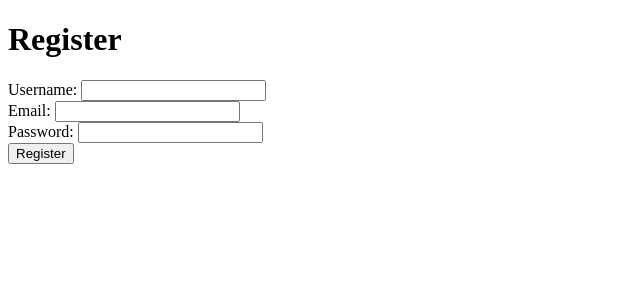
After one commit to NikyRosatti/Dungeon-Crawler-AI, a Flask app: page /register in a window 1280 px wide. The commit adds this page. Shown: the top 300 px of the page, without its empty margins (0-640 px from the left). Run offline with Flask 3, Linux system fonts and the light colour scheme.

Commit message:
Implementacion del login y register en conjunto con la base de datos, creacion del modelo User

```diff
--- a/front/app.py
+++ b/front/app.py
@@ -1,20 +1,98 @@
-from flask import Flask, redirect, render_template, request, url_for
+from flask import Flask, redirect, render_template, request, url_for, session
 from flask_socketio import SocketIO, emit
+from flask_migrate import Migrate
+from database.models import db, User
+from sqlalchemy import or_
 import threading
 import time
+from functools import wraps
 
 app = Flask(__name__)
+
+# Configuración de la base de datos (en este caso SQLite)
+app.config['SQLALCHEMY_DATABASE_URI'] = 'sqlite:///users.db'
+app.config['SQLALCHEMY_TRACK_MODIFICATIONS'] = False
+app.config['SECRET_KEY'] = 'mysecretkey'  # Necesario para usar sesiones
+
+# Inicializar la base de datos con la aplicación
+db.init_app(app)
 socketio = SocketIO(app)
 
-@app.route('/login', methods=['GET','POST'])
+# Crear la base de datos y las tablas si no existen
+with app.app_context():
+    db.create_all()
+
+# Decorador para proteger rutas
+def login_required(f):
+    @wraps(f)
+    def decorated_function(*args, **kwargs):
+        if 'user_id' not in session:
+            return redirect(url_for('login'))  # Redirigir al login si no está autenticado
+        return f(*args, **kwargs)
+    return decorated_function
+
+@app.route('/login', methods=['GET', 'POST'])
 def login():
-    if (request.method == 'POST'):
-        username = request.form['first']
+    if request.method == 'POST':
+        username = request.form['username']
         password = request.form['password']
-        return redirect(url_for('home'))
+
+        # Buscar el usuario en la base de datos
+        user = User.query.filter(or_(User.username == username, User.email == username)).first()
+
+        # Verificar si el usuario existe y la contraseña es correcta
+        if user and user.password == password:
+            session['user_id'] = user.id  # Guardar el ID del usuario en la sesión
+            return redirect(url_for('home'))
+        else:
+            return render_template('login.html', error='Credenciales incorrectas')
 
     return render_template('login.html')
 
+@app.route('/logout')
+def logout():
+    session.pop('user_id', None)  # Eliminar la sesión del usuario
+    return redirect(url_for('login'))
+
+# Ruta protegida, solo accesible si se ha iniciado sesión
+@app.route('/home')
+@login_required
+def home():
+    if 'user_id' in session:
+        return "Bienvenido al Home!"
+    else:
+        return redirect(url_for('login'))
+
+@app.route('/register', methods=['GET', 'POST'])
+def register():
+    if request.method == 'POST':
+        username = request.form['username']
+        password = request.form['password']
+        email = request.form['email']
+
+        # Comprobar si ya existe un usuario con ese nombre o correo
+        existing_user = User.query.filter(
+            or_(User.username == username, User.email == email)
+        ).first()
+
+        if existing_user:
+            # Si el usuario ya existe, devolver un mensaje de error
+            return render_template('register.html', error="Usuario ya registrado")
+
+        # Crear un nuevo usuario
+        new_user = User(username=username, password=password, email=email,)
+
+        # Añadir el nuevo usuario a la base de datos
+        db.session.add(new_user)
+        db.session.commit()
+
+        # Guardar el ID del nuevo usuario en la sesión
+        session['user_id'] = new_user.id
+
+        # Redirigir al home o a la página que prefieras después del registro
+        return redirect(url_for('login'))
+
+    return render_template('register.html')
 
 if __name__ == '__main__':
     socketio.run(app, debug=True)
--- a/front/templates/login.html
+++ b/front/templates/login.html
@@ -27,7 +27,7 @@
                 <form action="/login" method="post" class="login-form">
                     <div>
                         <label for="username_or_email">Username or Email:</label>
-                        <input type="text" id="username_or_email" name="username_or_email" required>
+                        <input type="text" id="username_or_email" name="username" required>
                     </div>
                     <div>
                         <label for="password">Password:</label>
--- /dev/null
+++ b/front/templates/register.html
@@ -0,0 +1,26 @@
+<!DOCTYPE html>
+<html lang="en">
+  <head>
+    <meta charset="UTF-8">
+    <meta name="viewport" content="width=device-width, initial-scale=1.0">
+    <title>Register</title>
+  </head>
+  <body>
+    <h1>Register</h1>
+    <form action="/register" method="POST">
+      <div>
+        <label for="username">Username:</label>
+        <input type="text" id="username" name="username" required>
+      </div>
+      <div>
+        <label for="email">Email:</label>
+        <input type="email" id="email" name="email" required>
+      </div>
+      <div>
+        <label for="password">Password:</label>
+        <input type="password" id="password" name="password" required>
+      </div>
+      <button type="submit">Register</button>
+    </form>
+  </body>
+</html>
```
Also changed, not shown: front/database/models.py (added, +12 -0 lines), front/database/__init__.py (added), front/instance/users.db (added).
